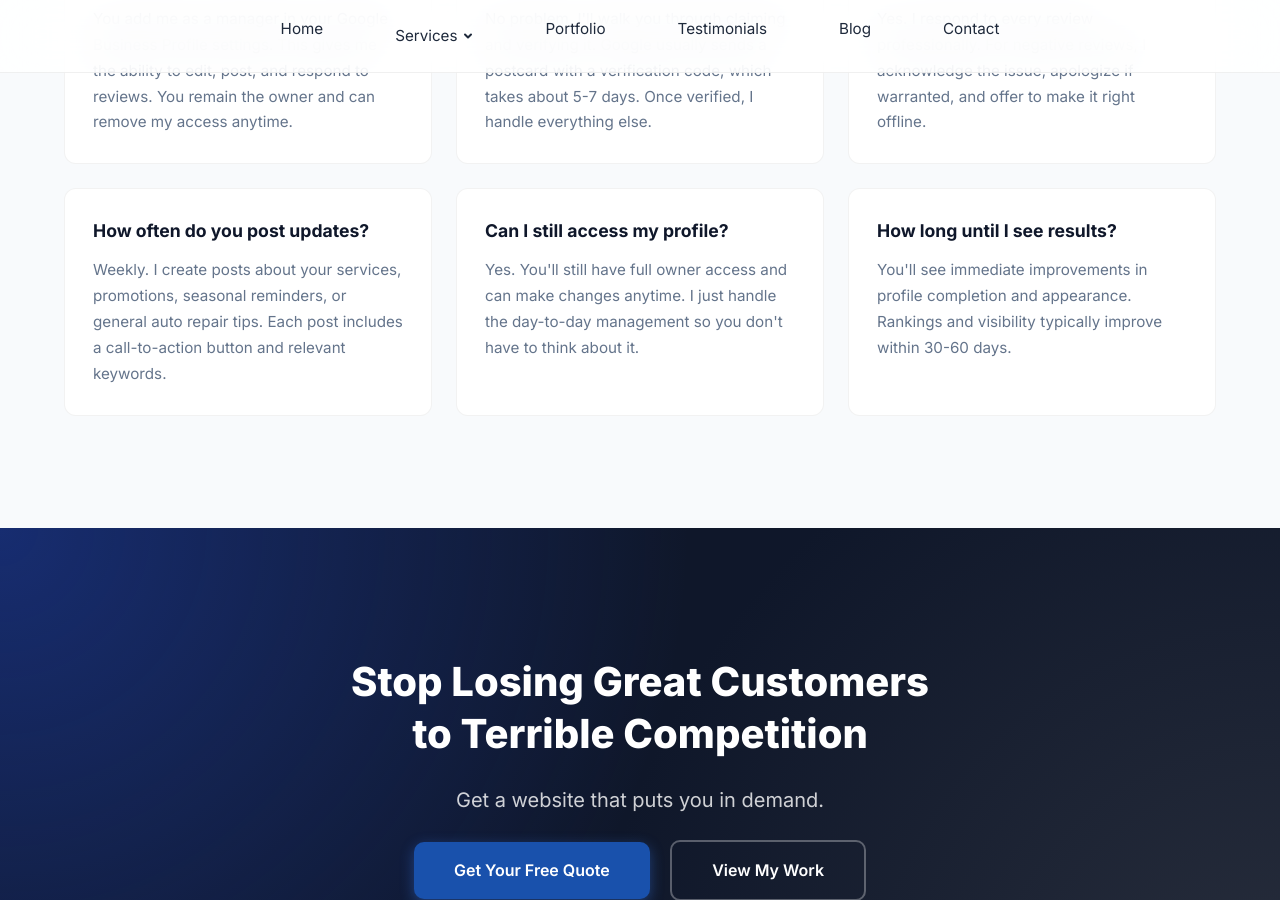
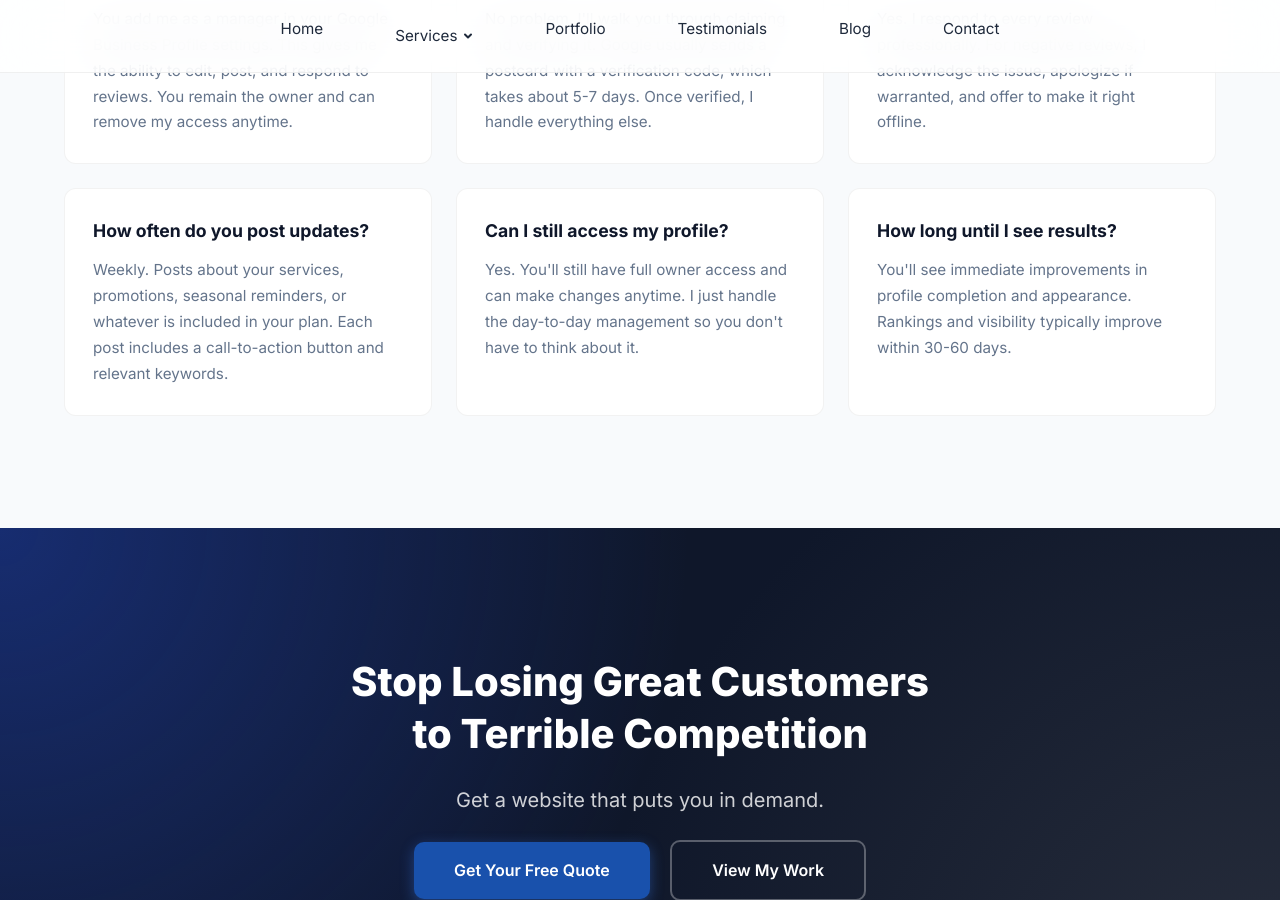
Before and after one commit to JamesBrownR/MeetingSurge, a Jekyll site: the page built from services/gbp-management/index.html, in a window 1280 px wide and 900 px high, scrolled down 4181 px. Built offline with Jekyll 4.4.1, drawn with Linux system fonts in a browser that asks for light colours.

Commit message:
Update index.html

```diff
--- a/services/gbp-management/index.html
+++ b/services/gbp-management/index.html
@@ -446,7 +446,7 @@ flex-direction: column;
 
     <div class="faq-item">
       <h3>How often do you post updates?</h3>
-      <p>Weekly. I create posts about your services, promotions, seasonal reminders, or general auto repair tips. Each post includes a call-to-action button and relevant keywords.</p>
+      <p>Weekly. Posts about your services, promotions, seasonal reminders, or whatever is included in your plan. Each post includes a call-to-action button and relevant keywords.</p>
     </div>
 
     <div class="faq-item">
```
